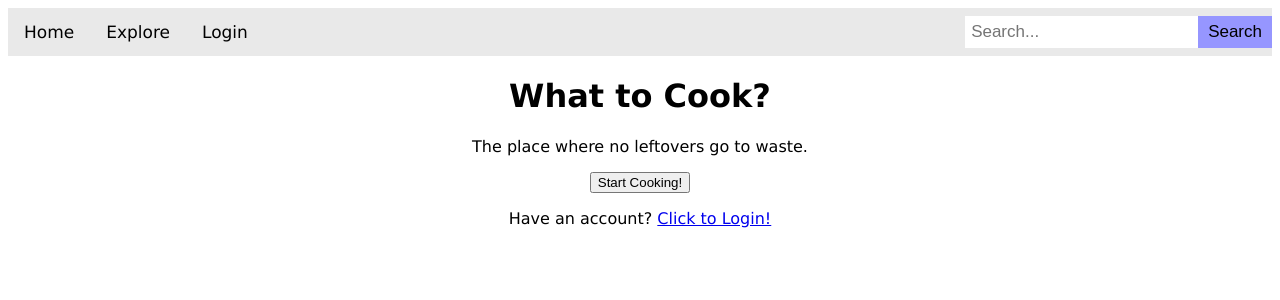
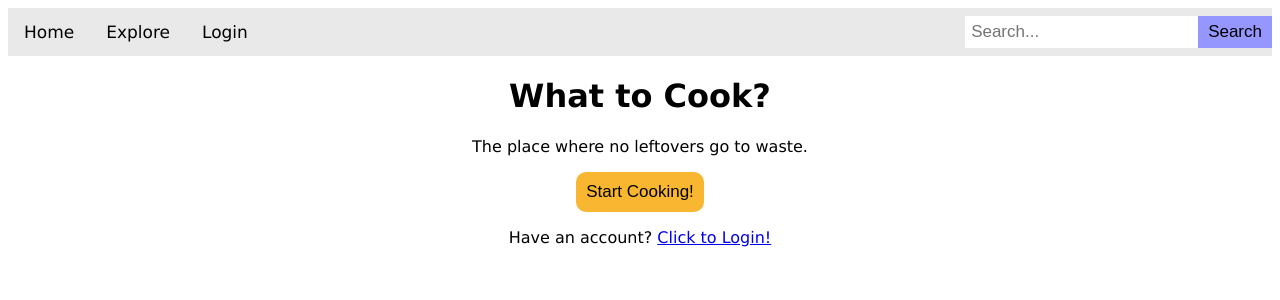
Before and after one commit to 23450728/AgileWebDev3403, a Flask app: page / in a window 1280 px wide. Shown: the top 300 px of the page. Run offline with Flask 3, Linux system fonts and the light colour scheme.

Commit message:
Changed colour of "Start Cooking!" button

```diff
--- a/app/static/style.css
+++ b/app/static/style.css
@@ -221,8 +221,18 @@ span.login {
  /* "Start Cooking!" Button */
   .button {
   text-align: center;
-  justify-content:center;
+  background-color: rgb(249, 182, 48);
+  border: none;
+  border-radius: 10px;
+  padding: 10px;
+  font-size: 17px;
+  cursor: pointer;
   }
+
+  /* Add a hover effect for buttons */
+  .button:hover {
+  opacity: 0.8;
+}
 
 /* Create a div to center content */
 .center-container {
```
Also changed, not shown: app.db.
